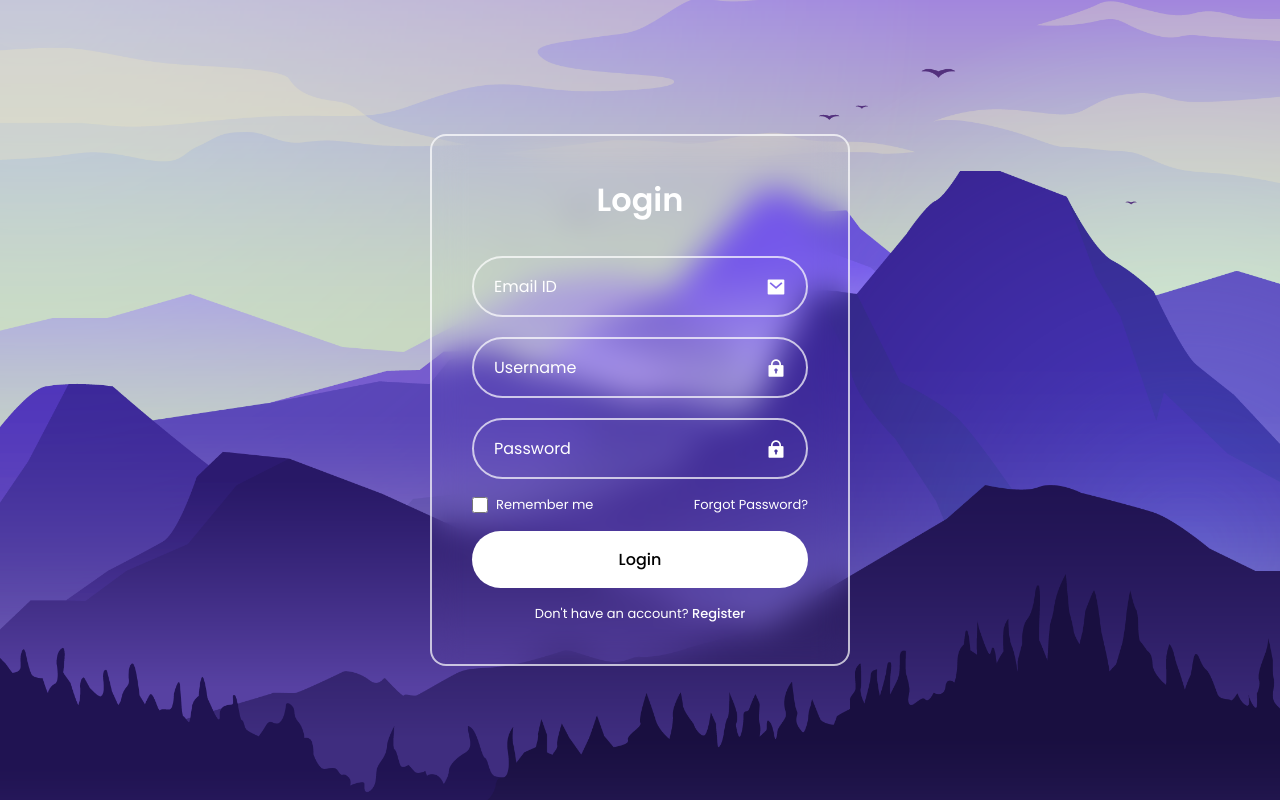
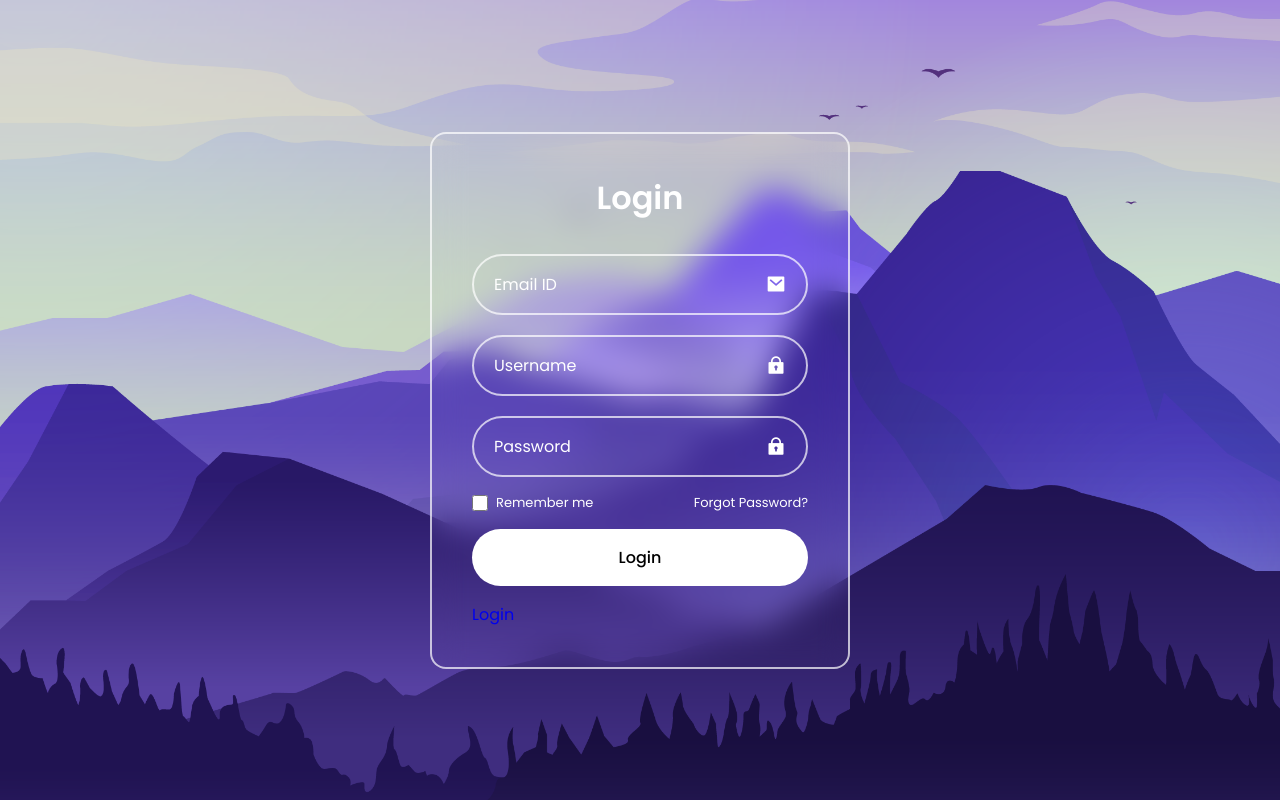
Before and after one commit to hanniaputri2-stack/lidyaterakhiramin, a plain HTML site: page login/register.html in a window 1280 px wide. Drawn offline with nearby package versions, Linux system fonts and the light colour scheme.

Commit message:
Update register.html

```diff
--- a/login/register.html
+++ b/login/register.html
@@ -46,10 +46,7 @@
             </div>
 
             <button type="submit" class="login__button">Login</button>
-
-            <div class="login__register">
-               Don't have an account? <a href="#">Register</a>
-            </div>
+            <div class="go"> <a href="index.html">Login </a></div>
          </form>
       </div>
    <p id="message"></p>
```
